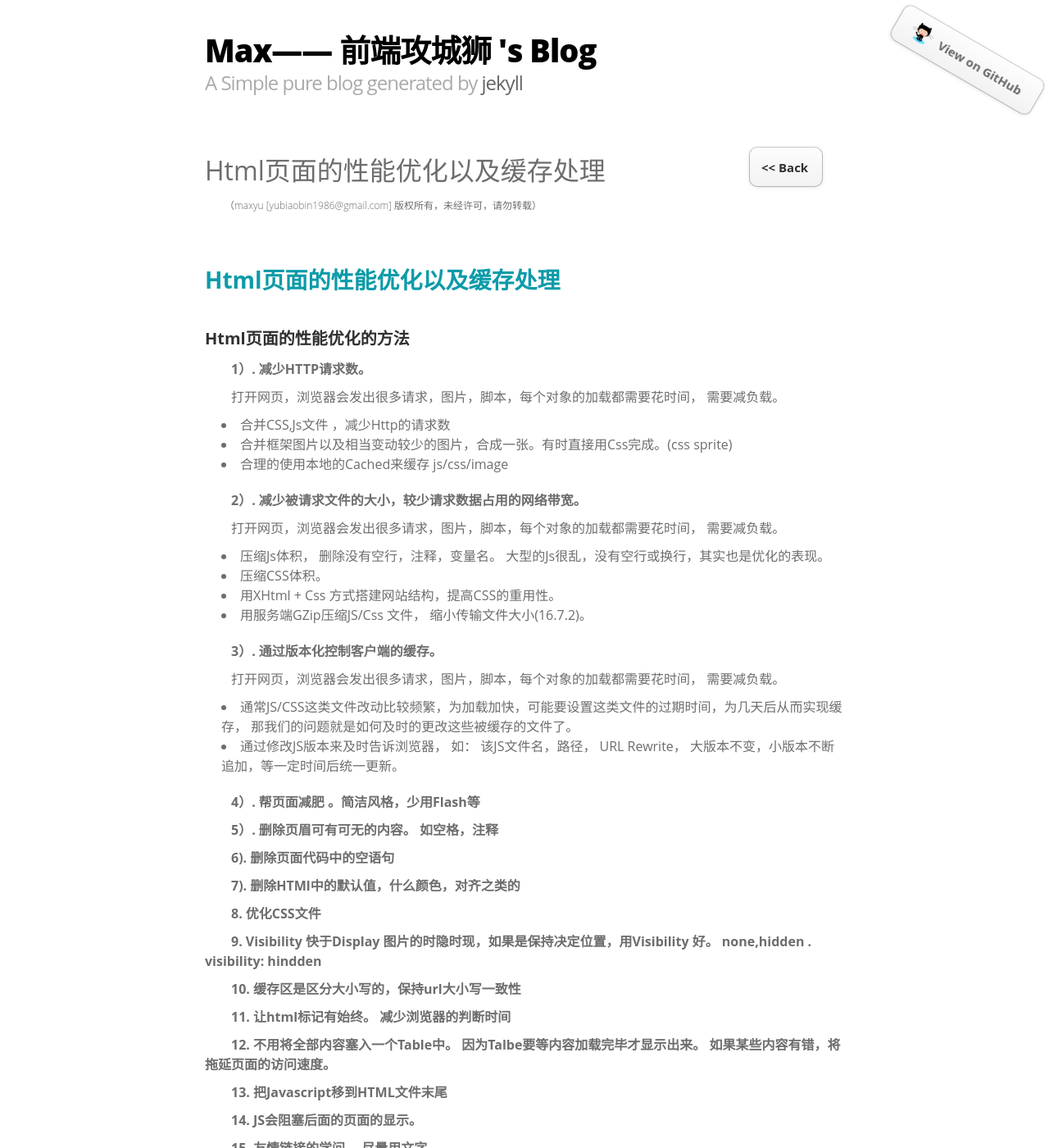
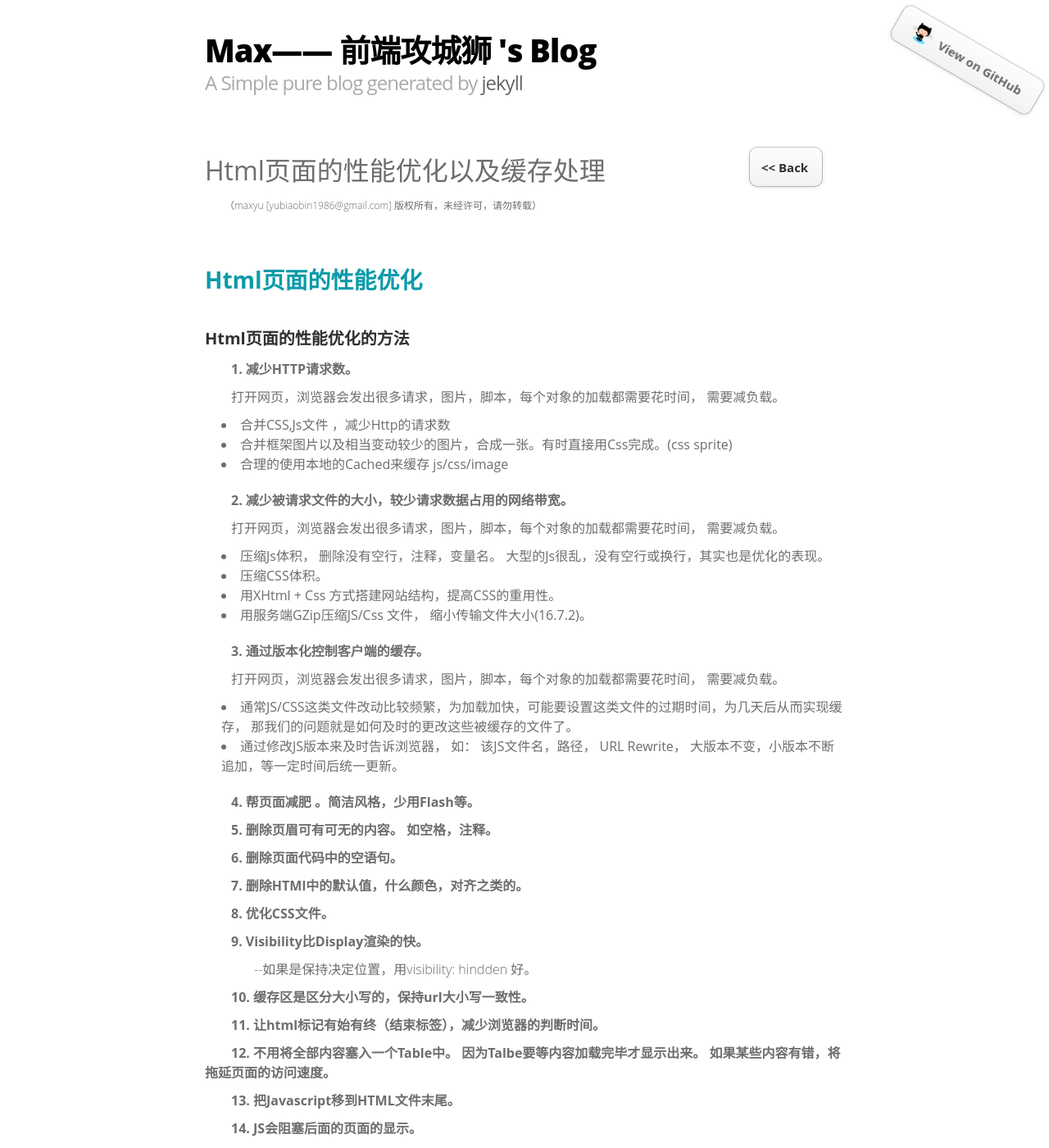
Before and after one commit to yubiaobin/yubiaobin.github.io, a Jekyll site: the page built from _posts/2013-11-24-html-engine.html, in a window 1280 px wide and 1400 px high. Shown: the whole window at 82% size. Built offline with Jekyll 4.4.1, drawn with Linux system fonts in a browser that asks for light colours; comment, search, counter and statistics services are not loaded; some of the changed text lies outside the part shown.

```diff
--- a/_posts/2013-05-24-html-engine.html
+++ b/_posts/2013-11-24-html-engine.html
@@ -6,7 +6,7 @@ title : Html页面的性能优化以及缓存处理
 
 
 
-<h3>Html页面的性能优化以及缓存处理</h3>
+<h3>Html页面的性能优化</h3>
 
 
 
@@ -15,7 +15,7 @@ title : Html页面的性能优化以及缓存处理
 <h4>Html页面的性能优化的方法</h4>
 
 
-<p><strong>1）. 减少HTTP请求数。</strong></p>
+<p><strong>1. 减少HTTP请求数。</strong></p>
 <p>打开网页，浏览器会发出很多请求，图片，脚本，每个对象的加载都需要花时间， 需要减负载。
 	<ul>
 		<li>合并CSS,Js文件 ，减少Http的请求数</li>
@@ -26,7 +26,7 @@ title : Html页面的性能优化以及缓存处理
 
 
 
-<p><strong>2）. 减少被请求文件的大小，较少请求数据占用的网络带宽。</strong></p>
+<p><strong>2. 减少被请求文件的大小，较少请求数据占用的网络带宽。</strong></p>
 <p>打开网页，浏览器会发出很多请求，图片，脚本，每个对象的加载都需要花时间， 需要减负载。
 	<ul>
 		<li>压缩Js体积， 删除没有空行，注释，变量名。 大型的Js很乱，没有空行或换行，其实也是优化的表现。</li>
@@ -38,7 +38,7 @@ title : Html页面的性能优化以及缓存处理
 
 
 
-<p><strong>3）. 通过版本化控制客户端的缓存。</strong></p>
+<p><strong>3. 通过版本化控制客户端的缓存。</strong></p>
 <p>打开网页，浏览器会发出很多请求，图片，脚本，每个对象的加载都需要花时间， 需要减负载。
 	<ul>
 		<li>通常JS/CSS这类文件改动比较频繁，为加载加快，可能要设置这类文件的过期时间，为几天后从而实现缓存， 那我们的问题就是如何及时的更改这些被缓存的文件了。</li>
@@ -49,23 +49,23 @@ title : Html页面的性能优化以及缓存处理
 
 
 
-<p><strong>4）. 帮页面减肥 。简洁风格，少用Flash等</strong></p>
+<p><strong>4. 帮页面减肥 。简洁风格，少用Flash等。</strong></p>
 
 
-<p><strong>5）. 删除页眉可有可无的内容。 如空格，注释</strong></p>
-<p><strong>6). 删除页面代码中的空语句</strong></p>
-<p><strong>7). 删除HTMl中的默认值，什么颜色，对齐之类的</strong></p>
-<p><strong>8. 优化CSS文件</strong></p>
-<p><strong>9. Visibility 快于Display
-  图片的时隐时现，如果是保持决定位置，用Visibility 好。  none,hidden  . visibility: hindden</strong></p>
-<p><strong>10. 缓存区是区分大小写的，保持url大小写一致性</strong></p>
-<p><strong>11. 让html标记有始终。 减少浏览器的判断时间</strong></p>
+<p><strong>5. 删除页眉可有可无的内容。 如空格，注释。</strong></p>
+<p><strong>6. 删除页面代码中的空语句。</strong></p>
+<p><strong>7. 删除HTMl中的默认值，什么颜色，对齐之类的。</strong></p>
+<p><strong>8. 优化CSS文件。</strong></p>
+<p><strong>9. Visibility比Display渲染的快。</strong></p>
+<p class="p_info">--如果是保持决定位置，用visibility: hindden 好。</p>
+<p><strong>10. 缓存区是区分大小写的，保持url大小写一致性。</strong></p>
+<p><strong>11. 让html标记有始有终（结束标签），减少浏览器的判断时间。</strong></p>
 <p><strong>12. 不用将全部内容塞入一个Table中。  因为Talbe要等内容加载完毕才显示出来。 如果某些内容有错，将拖延页面的访问速度。</strong></p>
-<p><strong>13. 把Javascript移到HTML文件末尾</strong></p>
+<p><strong>13. 把Javascript移到HTML文件末尾。</strong></p>
 <p><strong>14. JS会阻塞后面的页面的显示。</strong></p>
 <p><strong>15. 友情链接的学问， 尽量用文字。</strong></p>
 
-<p><strong>16. 优化图片。 Gif图片比较少，一般做Logo,按钮，表情。 PNG，做透明背景比较多</strong></p>
+<p><strong>16. 优化图片。 Gif图片比较少，一般做Logo,按钮，表情。 PNG，做透明背景比较多。</strong></p>
 <p><strong>17. 网址后面加入一个反斜杠. www.maticsoft.com/220/ ，让服务器立即知道访问的是个文件夹。</strong></p>
 <p><strong>18. 指定图片的大小，让浏览器一目了然。</strong></p>
 
--- a/_posts/2014-05-18-git-command-line.html
+++ b/_posts/2014-07-18-git-command-line.html
@@ -49,6 +49,7 @@ title : git 命令速查手册
 
 
 <h4>Git create（git 创建命令）</h4>
+
 
 <p>Git 可以使用四种主要的协议来传输数据：本地传输，SSH 协议，Git 协议和 HTTP 协议。比较常用的就是SSH协议和HTTP协议。</p>
 <p>
```
Also changed, not shown: other parts of _posts/2013-11-24-html-engine.html (+1 -1 lines), _posts/2014-08-02-macintosh-windows.html (added, +25 -0 lines), _posts/2014-08-02-window-parallels.html (deleted, +0 -15 lines), _posts/2014-08-05-macintosh-office.html (deleted, +0 -15 lines), _posts/2014-05-16-git-transfer-protocol.html (renamed from _posts/2014-06-29-git-transfer-protocol.html), _posts/2014-08-22-traceroute-command.html (renamed from _posts/2014-08-29-traceroute-command.html), 1 other file.
